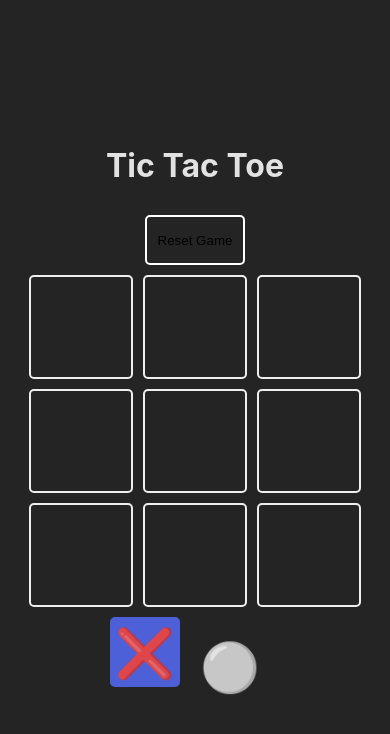
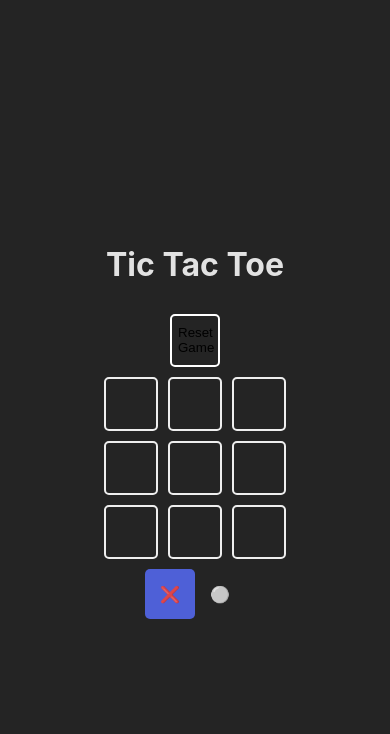
Before and after one commit to dvidaal/tic-tac-toe-react, a React (Vite) app: page / in a window 390 px wide. Shown: the top 734 px of the page. Built offline with nearby package versions, Linux system fonts and the light colour scheme.

Commit message:
Add responsive design

```diff
--- a/src/components/Button/Button.css
+++ b/src/components/Button/Button.css
@@ -12,3 +12,14 @@
   color: black;
   font-weight: bold;
 }
+
+@media (max-width: 420px) {
+  .reset-game {
+    border-radius: 5px;
+    width: 50px;
+    height: 53px;
+    border: 2px solid #fff;
+    background-color: transparent;
+    cursor: pointer;
+  }
+}
--- a/src/components/Square/Square.css
+++ b/src/components/Square/Square.css
@@ -20,3 +20,17 @@
 .tokens .square {
   border: transparent;
 }
+
+@media (max-width: 420px) {
+  .square {
+    width: 50px;
+    height: 50px;
+    border: 2px solid #eee;
+    border-radius: 5px;
+    place-items: center;
+    display: grid;
+    cursor: pointer;
+    font-size: 1rem;
+    text-align: center;
+  }
+}
--- a/src/components/WinnerModal/WinnerModal.css
+++ b/src/components/WinnerModal/WinnerModal.css
@@ -17,6 +17,23 @@
   text-align: center;
 }
 
+@media (max-width: 420px) {
+  .feedback.showModal {
+    padding: 5px;
+    border: 2px solid #fff;
+    border-radius: 5%;
+    place-items: center;
+    width: 280px;
+    height: 180px;
+    display: grid;
+    align-items: center;
+    justify-content: center;
+    font-size: 2.5rem;
+    background-color: rgba(0, 0, 0, 1);
+    text-align: center;
+  }
+}
+
 .user {
   position: fixed;
 }
```
